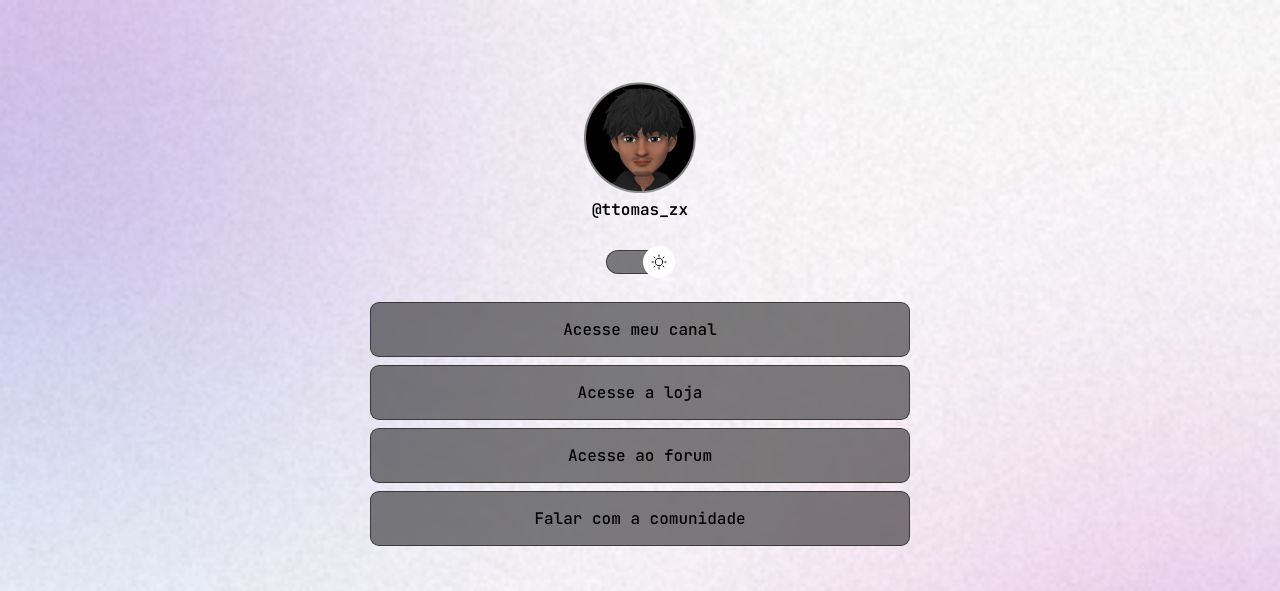
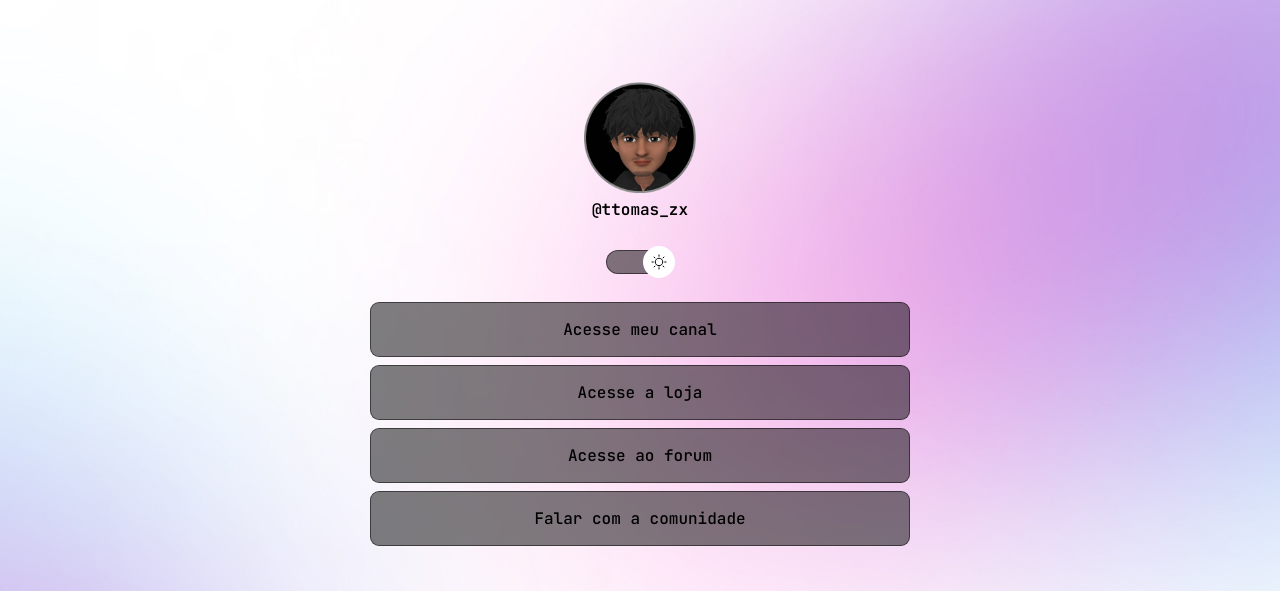
Before and after one commit to TtomaSzx/LinksDev, a plain HTML site: page index.html in a window 1280 px wide. Shown: the top 591 px of the page. Drawn offline with nearby package versions, Linux system fonts and the light colour scheme.

```diff
--- a/style.css
+++ b/style.css
@@ -164,3 +164,14 @@ footer {
     text-align: center;
     font-size: 14px;
 }
+
+/* medua queries */
+@media (min-width: 700px) {
+    :root {
+        --bg-url: url(./assets/bg-desktop.jpg);
+    }
+
+    .light {
+        --bg-url: url(./assets/bg-desktop-light.jpg);
+    }
+}
```
